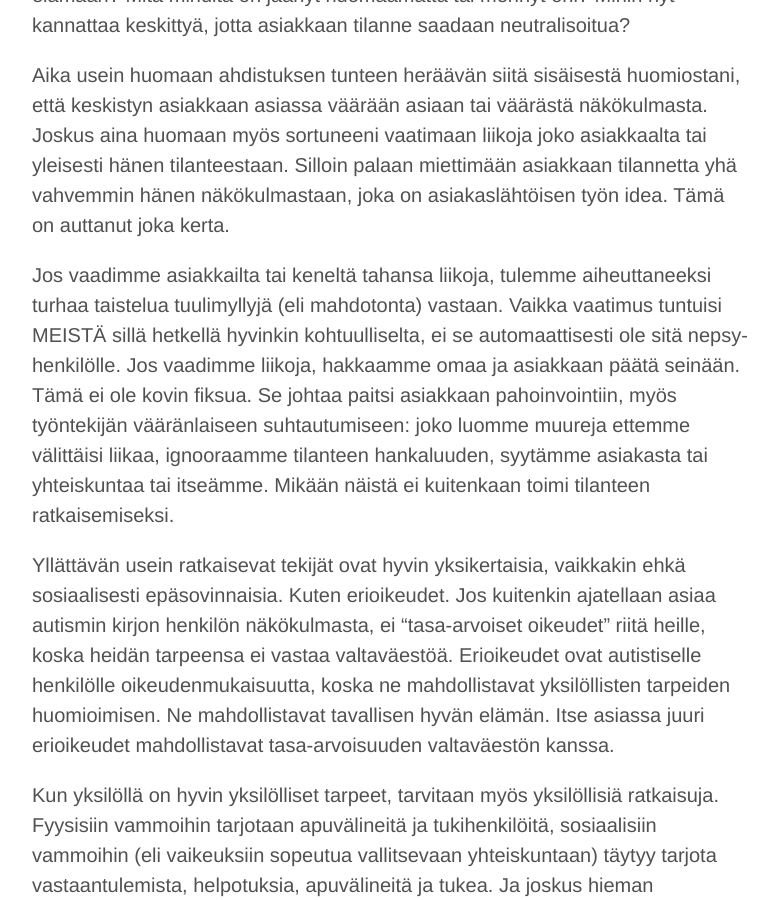
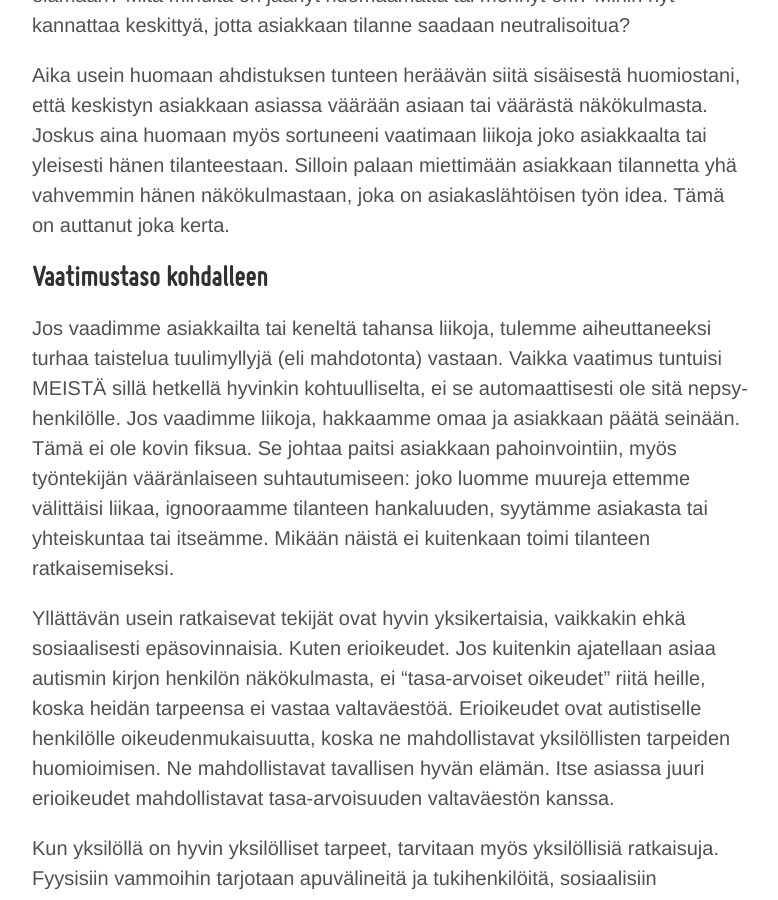
Before and after one commit to niinapiira/neppari.net, a Jekyll site: the page built from _posts/2016-06-17-vaikeudesta-auttaa-ja-ratkaista.md, in a window 1280 px wide and 900 px high, scrolled down 1001 px. Shown: the whole window, without its empty margins (248-1026 px from the left). Built offline with Jekyll 4.4.1, drawn with Linux system fonts in a browser that asks for light colours.

Commit message:
Updated 2016-06-17-vaikeudesta-auttaa-ja-ratkaista.md

```diff
--- a/_posts/2016-06-17-vaikeudesta-auttaa-ja-ratkaista.md
+++ b/_posts/2016-06-17-vaikeudesta-auttaa-ja-ratkaista.md
@@ -11,6 +11,8 @@ page-title: Vaikeudesta auttaa ja ratkaista
 Yleensä ahdistuksen tunne herättelee minua miettimään asiakkaan tilannetta tavallista syvällisemmin ja laajemmin eri näkökulmista. Joka kerta ahdistuksestani on ollut minulle hyötyä, sillä pohdintaan ja analysointiin johtava ahdistus on joka kerta avannut silmäni ja saanut minut tarkastelemaan asioita ”laatikon ulkopuolelta”. Kun perinteiset keinot toimia työssäni ja auttaa asiakkaitani eivät olekaan toimineet, olen saanut ahdistuksen myötä tilaisuuden tarkastella tilannetta ulkopuolisen silmin: Mikä tässä on oikeasti oleellista? Mitä eri mahdollisuuksia näen ja miten nämä eri vaihtoehdot vaikuttaisivat asiakkaan elämään? Mitä minulta on jäänyt huomaamatta tai mennyt ohi? Mihin nyt kannattaa keskittyä, jotta asiakkaan tilanne saadaan neutralisoitua?
 
 Aika usein huomaan ahdistuksen tunteen heräävän siitä sisäisestä huomiostani, että keskistyn asiakkaan asiassa väärään asiaan tai väärästä näkökulmasta. Joskus aina huomaan myös sortuneeni vaatimaan liikoja joko asiakkaalta tai yleisesti hänen tilanteestaan. Silloin palaan miettimään asiakkaan tilannetta yhä vahvemmin hänen näkökulmastaan, joka on asiakaslähtöisen työn idea. Tämä on auttanut joka kerta.
+
+## Vaatimustaso kohdalleen
 
 Jos vaadimme asiakkailta tai keneltä tahansa liikoja, tulemme aiheuttaneeksi turhaa taistelua tuulimyllyjä (eli mahdotonta) vastaan. Vaikka vaatimus tuntuisi MEISTÄ sillä hetkellä hyvinkin kohtuulliselta, ei se automaattisesti ole sitä nepsy-henkilölle. Jos vaadimme liikoja, hakkaamme omaa ja asiakkaan päätä seinään. Tämä ei ole kovin fiksua. Se johtaa paitsi asiakkaan pahoinvointiin, myös työntekijän vääränlaiseen suhtautumiseen: joko luomme muureja ettemme välittäisi liikaa, ignooraamme tilanteen hankaluuden, syytämme asiakasta tai yhteiskuntaa tai itseämme. Mikään näistä ei kuitenkaan toimi tilanteen ratkaisemiseksi.
 
```
